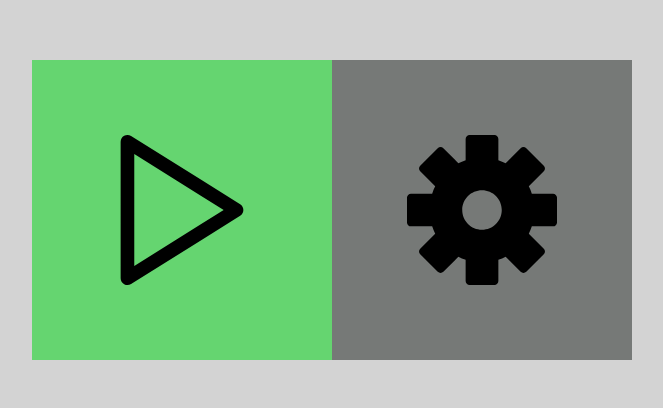
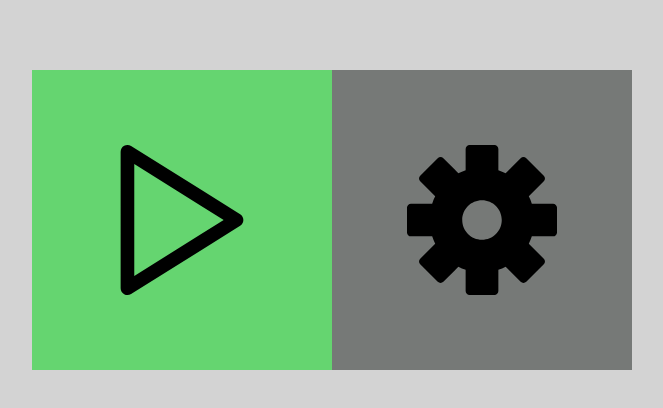
Before and after one commit to kiruxaspb/Vue3-Learning, a Vue app in the folder Task2/vue/: page / in a window 1280 px wide. Shown: the part 180-588 px from the top of the page, without its empty margins (308-971 px from the left). Built offline with nearby package versions, Linux system fonts and the light colour scheme.

Commit message:
task2 vue fix position

```diff
--- a/Task2/vue/src/components/HomePage.vue
+++ b/Task2/vue/src/components/HomePage.vue
@@ -24,14 +24,16 @@ export default {
 <style scoped>
 .home-component {
   display: flex;
+  justify-content: center;
+  align-items: center;
   width: 100%;
   height: 100%;
   background: var(--main-background-color);
 }
 
 .menu {
-  position: relative;
-  top: 30%;
+  flex-wrap: wrap;
+  position: absolute;
   display: flex;
   margin: 0 auto;
 }
```
